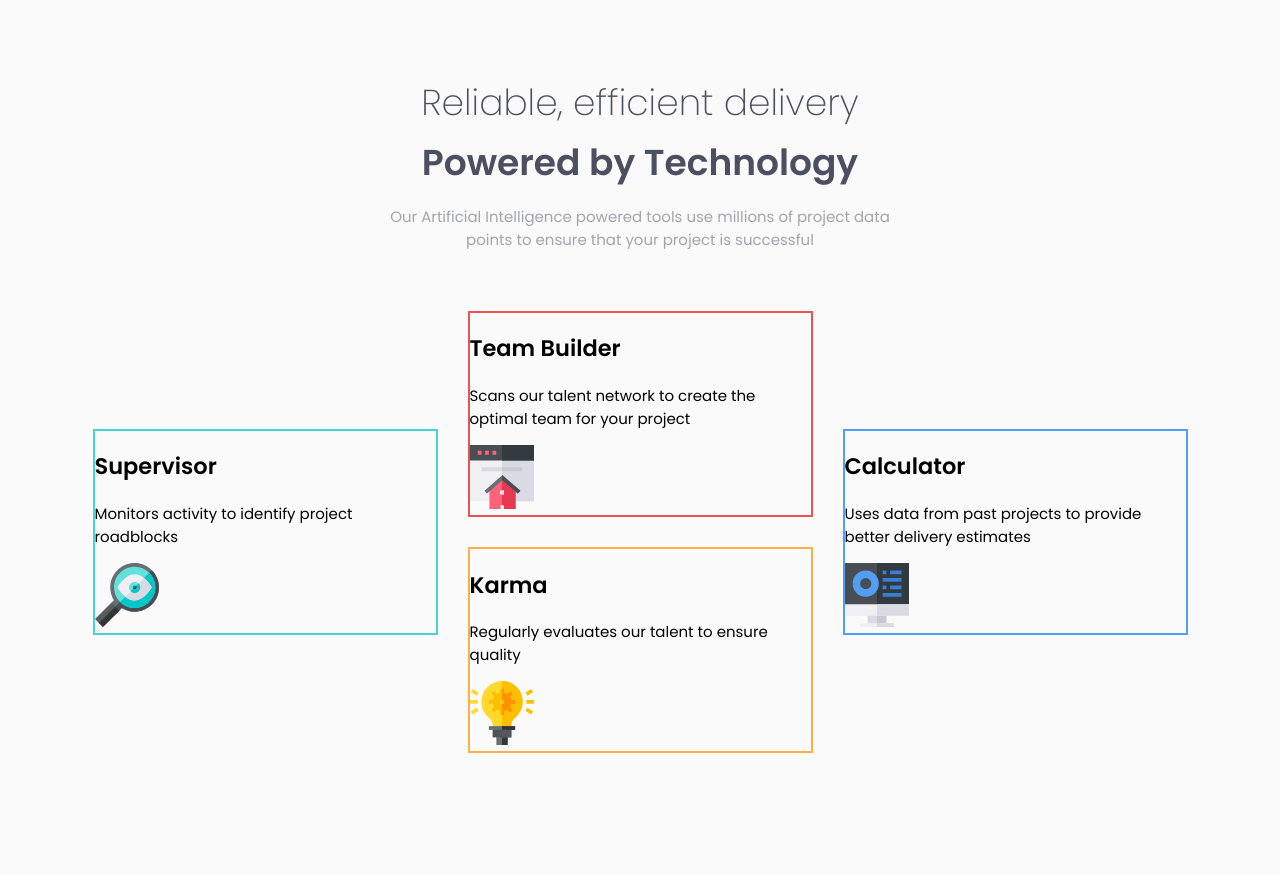
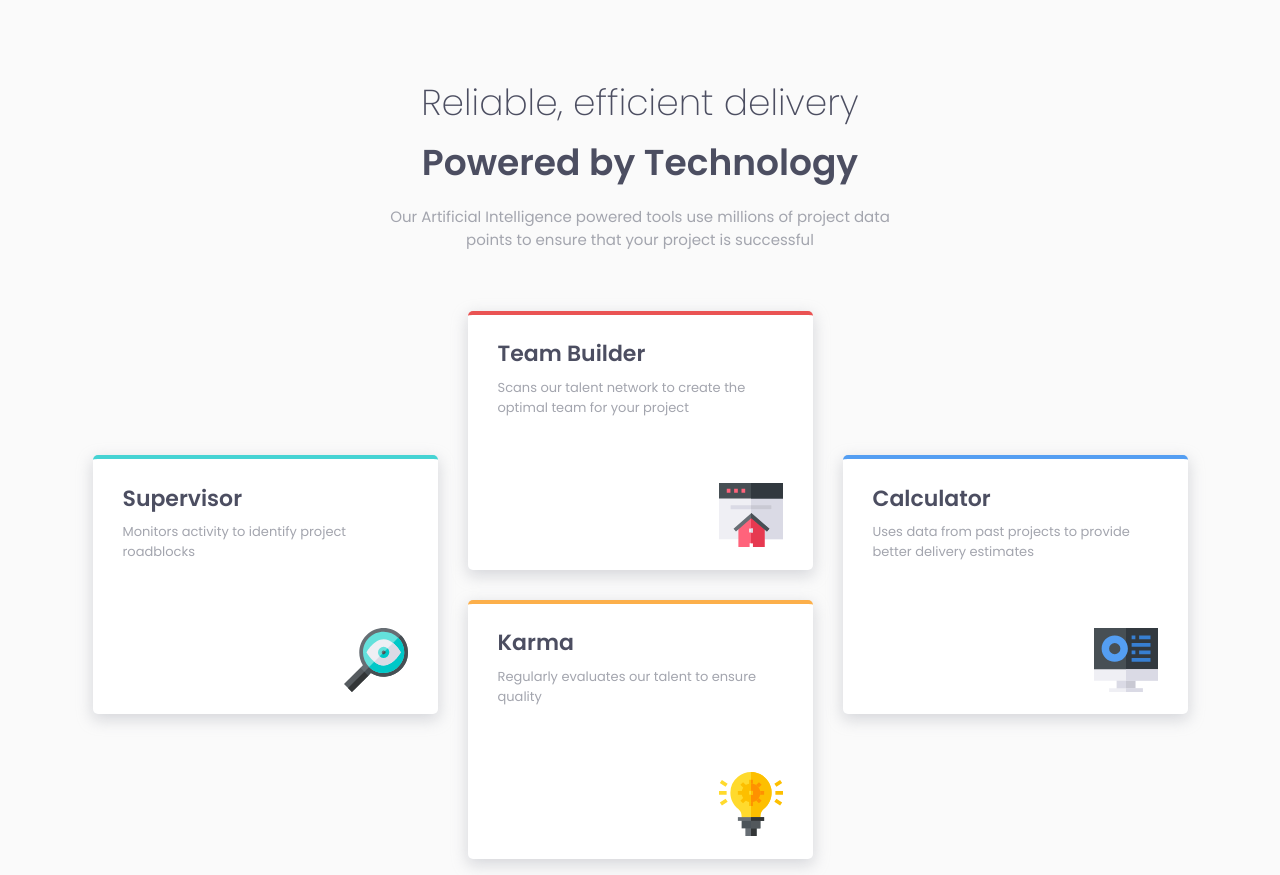
Before and after one commit to Gbw699/Four-card-feature-section-frontend-mentor, an Angular app: page / in a window 1280 px wide. Built offline with nearby package versions, Linux system fonts and the light colour scheme.

Commit message:
FEAT card styles

```diff
--- a/src/card/card.component.scss
+++ b/src/card/card.component.scss
@@ -1,3 +1,32 @@
-.card-container{
-    border: 2px solid;
+@use "../styles.scss" as s;
+
+.card-container {
+  border-top: 4px solid;
+  border-radius: 5px;
+  box-shadow: 0 5px 15px 1px rgba($color: s.$GrayishBlue, $alpha: 0.4);
+  height: 17rem;
+  display: flex;
+  flex-direction: column;
+  justify-content: space-between;
+  padding: 0 2rem;
+  background-color: white;
+  .text-container {
+    .title {
+      margin: 0;
+      margin-top: 1.5rem;
+      font-size: 22px;
+      font-weight: 600;
+      color: s.$VeryDarkBlue;
+    }
+    .description {
+      margin: 0;
+      margin-top: 0.5rem;
+      font-size: 13px;
+      color: s.$GrayishBlue;
+    }
+  }
+  img {
+    align-self: flex-end;
+    margin-bottom: 1.5rem;
+  }
 }
```
